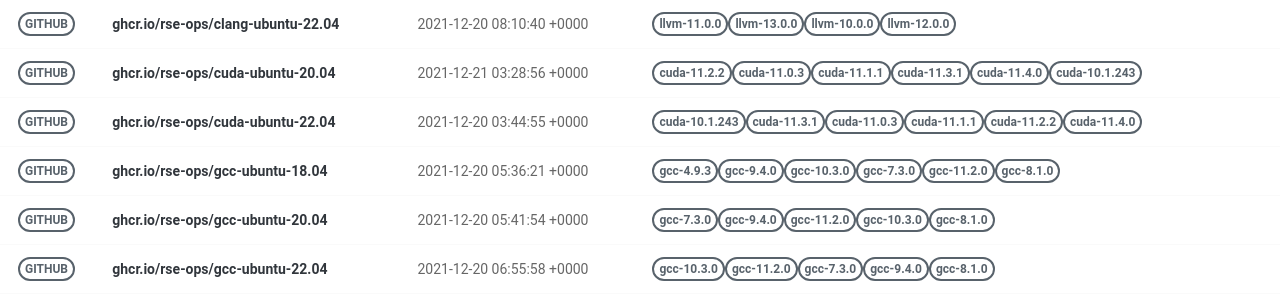
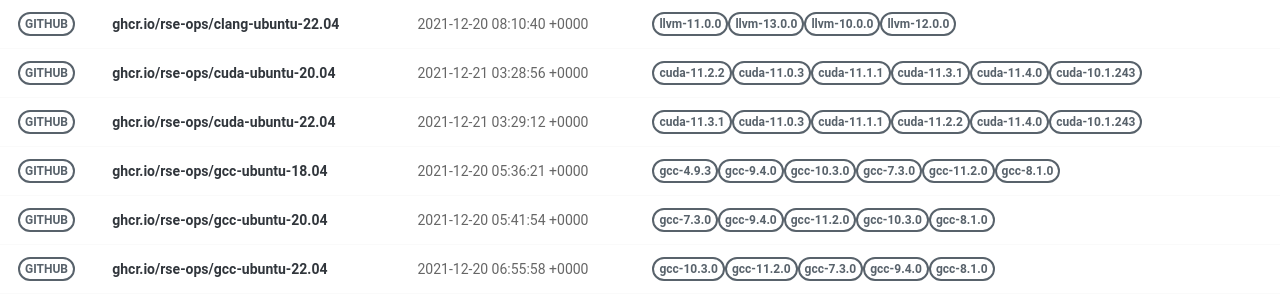
Before and after one commit to rse-ops/docker-images, a Jekyll site: the page built from pages/index.md, in a window 1280 px wide. Shown: the part 228-528 px from the top of the page. Built offline with Jekyll 4.4.1, drawn with Linux system fonts in a browser that asks for light colours; nearby versions of some CDN libraries.

Commit message:
Automated push to update library 2021-12-21

```diff
--- a/_library/ghcr.io-rse-ops-cuda-ubuntu-22.04.md
+++ b/_library/ghcr.io-rse-ops-cuda-ubuntu-22.04.md
@@ -1,14 +1,11 @@
 ---
 layout: container
 name: ghcr.io/rse-ops/cuda-ubuntu-22.04
-updated_at: 2021-12-20 03:44:55.603424
+updated_at: 2021-12-21 03:29:12.405303
 
 
 container_url: https://github.com/orgs/rse-ops/packages/container/package/cuda-ubuntu-22.04
 versions:
- - tag: cuda-10.1.243
-   dockerfile: https://github.com/rse-ops/docker-images/blob/main/ubuntu/cuda/Dockerfile
-   manifest: https://crane.ggcr.dev/manifest/ghcr.io/rse-ops/cuda-ubuntu-22.04:cuda-10.1.243
  - tag: cuda-11.3.1
    dockerfile: https://github.com/rse-ops/docker-images/blob/main/ubuntu/cuda/Dockerfile
    manifest: https://crane.ggcr.dev/manifest/ghcr.io/rse-ops/cuda-ubuntu-22.04:cuda-11.3.1
```
Also changed, not shown: other parts of _library/ghcr.io-rse-ops-cuda-ubuntu-22.04.md (+3 -0 lines).
